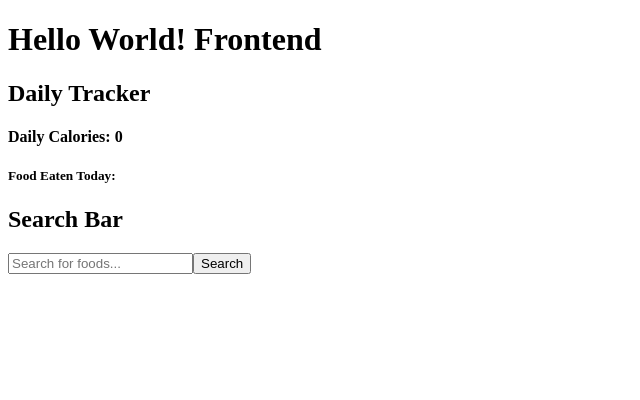
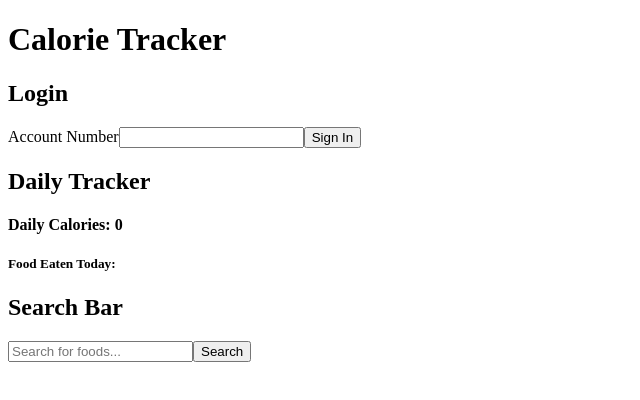
Before and after one commit to GWWillisonBusiness/calorie-tracker, a React (Vite) app in the folder client/: page / in a window 1280 px wide. Shown: the top 400 px of the page, without its empty margins (0-640 px from the left). Built offline with nearby package versions, Linux system fonts and the light colour scheme.

Commit message:
Allowed Users to Log in Using an Account Number, Stored in useState for now

```diff
--- a/client/src/App.jsx
+++ b/client/src/App.jsx
@@ -2,6 +2,7 @@ import { useState } from "react";
 import SearchBar from "./components/SearchBar";
 import FoodResultCard from "./components/FoodResultCard";
 import DailyTracker from "./components/DailyTracker";
+import LoginCard from "./components/LoginCard";
 
 function App() {
   const [searchedFoodInfo, setSearchedFoodInfo] = useState(null);
@@ -9,10 +10,18 @@ function App() {
   const [dailyCalories, setDailyCalories] = useState(0);
   const [totalCalories, setTotalCalories] = useState(0);
   const [foodEntries, setFoodEntries] = useState([]);
+  const [accountNumber, setAccountNumber] = useState("");
+  const [isLoggedIn, setIsLoggedIn] = useState(false);
 
   return (
     <div>
-      <h1>Hello World! Frontend</h1>
+      <h1>Calorie Tracker</h1>
+      <LoginCard
+        accountNumber={accountNumber}
+        setAccountNumber={setAccountNumber}
+        isLoggedIn={isLoggedIn}
+        setIsLoggedIn={setIsLoggedIn}
+      />
       <DailyTracker
         dailyCalories={dailyCalories}
         setDailyCalories={setDailyCalories}
--- /dev/null
+++ b/client/src/components/LoginCard.jsx
@@ -0,0 +1,48 @@
+import React from "react";
+
+const LoginCard = ({
+  accountNumber,
+  setAccountNumber,
+  isLoggedIn,
+  setIsLoggedIn,
+}) => {
+  const handleSubmit = (e) => {
+    e.preventDefault();
+
+    setIsLoggedIn(true);
+  };
+
+  return (
+    <>
+      {!isLoggedIn && (
+        <div className="login-card">
+          <h2>Login</h2>
+
+          <form onSubmit={handleSubmit}>
+            <label>
+              Account Number
+              <input
+                type="number"
+                name="accountNumber"
+                min="0"
+                step="1"
+                value={accountNumber}
+                onChange={(e) => setAccountNumber(e.target.value)}
+              />
+            </label>
+
+            <button type="submit">Sign In</button>
+          </form>
+        </div>
+      )}
+
+      {isLoggedIn && (
+        <div className="login-card">
+          <h2>Logged in As: {accountNumber}</h2>
+        </div>
+      )}
+    </>
+  );
+};
+
+export default LoginCard;
```
